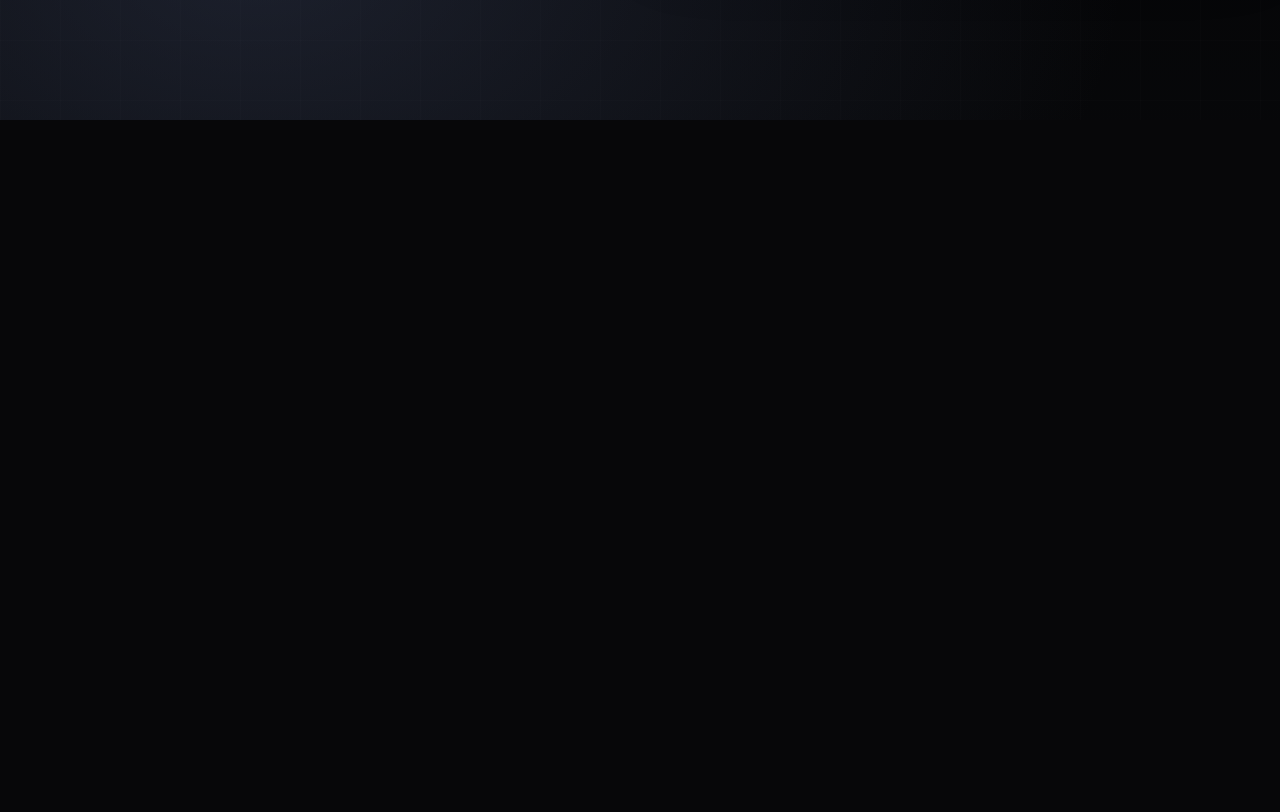
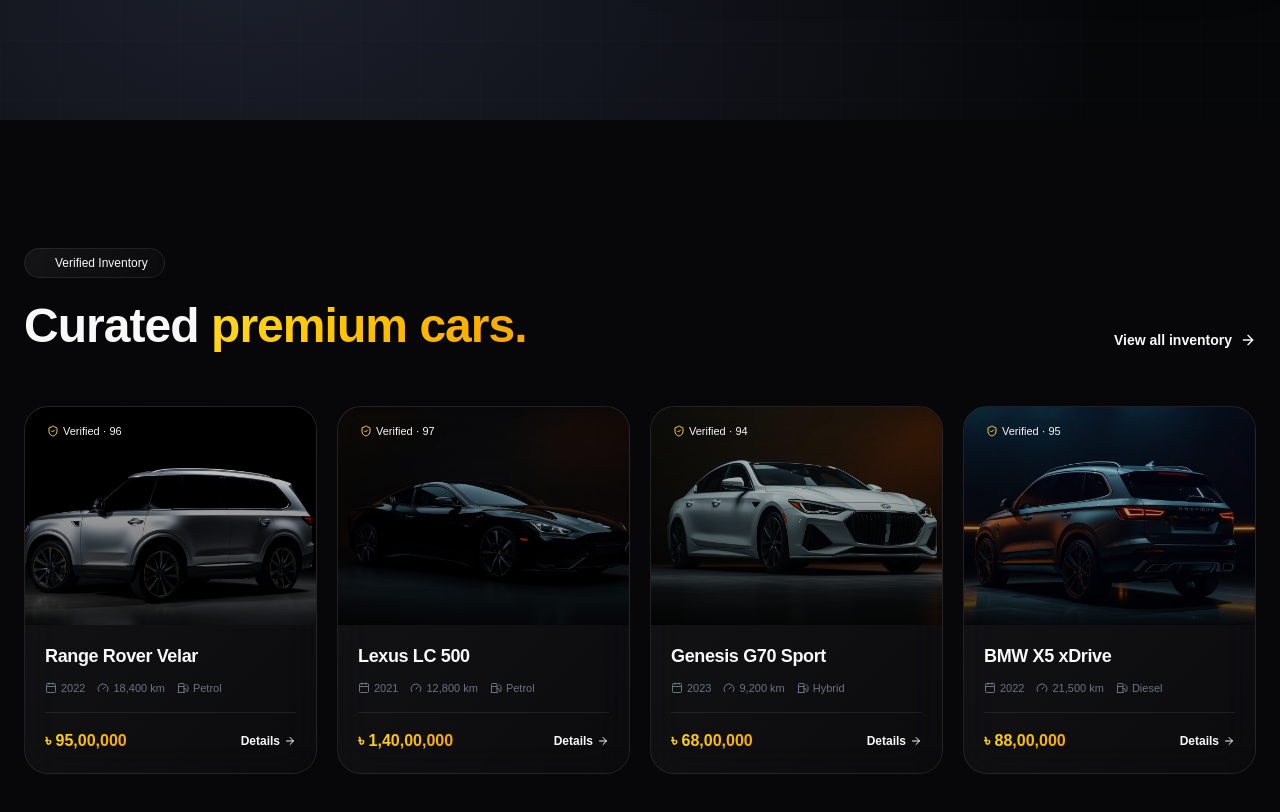
Before and after one commit to sihab176/x-Gari-, a Next.js app: page / in a window 1280 px wide. Shown: the part 680-1492 px from the top of the page. Before the commit the page ends 800 px from the top, so only its background shows below. Built offline with nearby package versions, Linux system fonts and the light colour scheme.

Commit message:
Featured car card created

```diff
--- a/src/app/page.tsx
+++ b/src/app/page.tsx
@@ -1,3 +1,4 @@
+import { FeaturedCars } from "@/components/FeaturedCars";
 import { Hero } from "@/components/Hero";
 import { Navbar } from "@/components/Navbar";
 
@@ -6,6 +7,7 @@
     <section>
       <Navbar />
       <Hero />
+      <FeaturedCars />
     </section>
   );
 }
--- /dev/null
+++ b/src/components/FeaturedCars.tsx
@@ -0,0 +1,122 @@
+"use client";
+
+import { motion } from "framer-motion";
+import { ShieldCheck, Fuel, Gauge, Calendar, ArrowRight } from "lucide-react";
+
+const cars = [
+  {
+    img: "/car-1.jpg",
+    name: "Range Rover Velar",
+    year: 2022,
+    km: "18,400",
+    fuel: "Petrol",
+    price: "৳ 95,00,000",
+    score: 96,
+  },
+  {
+    img: "/car-2.jpg",
+    name: "Lexus LC 500",
+    year: 2021,
+    km: "12,800",
+    fuel: "Petrol",
+    price: "৳ 1,40,00,000",
+    score: 97,
+  },
+  {
+    img: "/car-3.jpg",
+    name: "Genesis G70 Sport",
+    year: 2023,
+    km: "9,200",
+    fuel: "Hybrid",
+    price: "৳ 68,00,000",
+    score: 94,
+  },
+  {
+    img: "/car-4.jpg",
+    name: "BMW X5 xDrive",
+    year: 2022,
+    km: "21,500",
+    fuel: "Diesel",
+    price: "৳ 88,00,000",
+    score: 95,
+  },
+];
+
+export function FeaturedCars() {
+  return (
+    <section id="cars" className="relative py-32 overflow-hidden">
+      <div className="absolute inset-0 -z-10 grid-pattern opacity-20" />
+      <div className="mx-auto max-w-7xl px-6">
+        <div className="flex items-end justify-between flex-wrap gap-6 mb-14">
+          <div className="max-w-2xl">
+            <div className="inline-flex items-center gap-2 rounded-full glass px-4 py-1.5 text-xs font-medium text-foreground/80 mb-6">
+              <span className="h-1.5 w-1.5 rounded-full bg-primary animate-pulse" />
+              Verified Inventory
+            </div>
+            <h2 className="text-4xl sm:text-5xl font-bold tracking-tight">
+              Curated <span className="text-gradient-gold">premium cars.</span>
+            </h2>
+          </div>
+          <a
+            href="#cars"
+            className="inline-flex items-center gap-2 text-sm font-semibold text-foreground/80 hover:text-primary transition-colors"
+          >
+            View all inventory <ArrowRight className="h-4 w-4" />
+          </a>
+        </div>
+
+        <div className="grid sm:grid-cols-2 lg:grid-cols-4 gap-5">
+          {cars.map((car, i) => (
+            <motion.div
+              key={car.name}
+              initial={{ opacity: 0, y: 30 }}
+              whileInView={{ opacity: 1, y: 0 }}
+              viewport={{ once: true, margin: "-50px" }}
+              transition={{ duration: 0.6, delay: i * 0.08 }}
+              whileHover={{ y: -8 }}
+              className="group glass rounded-3xl overflow-hidden hover:border-primary/30 transition-colors"
+            >
+              <div className="relative aspect-4/3 overflow-hidden">
+                <img
+                  src={car.img}
+                  alt={car.name}
+                  loading="lazy"
+                  className="h-full w-full object-cover  transition-transform duration-700 group-hover:scale-110"
+                />
+                <div className="absolute inset-0 bg-gradient-to-t from-black/80 to-transparent" />
+                <div className="absolute top-3 left-3 inline-flex items-center gap-1 rounded-full bg-background/70 backdrop-blur px-2.5 py-1 text-[11px] font-medium">
+                  <ShieldCheck className="h-3 w-3 text-[#FCD34D]" /> Verified ·{" "}
+                  {car.score}
+                </div>
+              </div>
+              <div className="p-5">
+                <h3 className="text-lg font-semibold leading-tight">
+                  {car.name}
+                </h3>
+                <div className="mt-3 flex items-center gap-3 text-[11px] text-gray-500">
+                  <span className="inline-flex items-center gap-1">
+                    <Calendar className="h-3 w-3" /> {car.year}
+                  </span>
+                  <span className="inline-flex items-center gap-1">
+                    <Gauge className="h-3 w-3" /> {car.km} km
+                  </span>
+                  <span className="inline-flex items-center gap-1">
+                    <Fuel className="h-3 w-3" /> {car.fuel}
+                  </span>
+                </div>
+                <div className="mt-4 flex items-center justify-between border-t border-white/5 pt-4">
+                  <div className="text-base font-bold text-gradient-gold">
+                    {car.price}
+                  </div>
+                  <button className="inline-flex items-center gap-1 text-xs font-semibold text-foreground/80 hover:text-primary transition-colors">
+                    Details <ArrowRight className="h-3 w-3" />
+                  </button>
+                </div>
+              </div>
+            </motion.div>
+          ))}
+        </div>
+      </div>
+    </section>
+  );
+}
```
